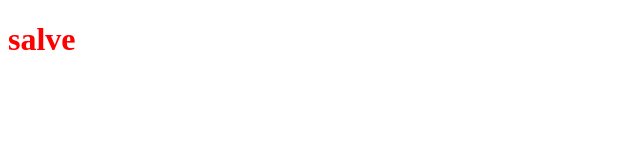
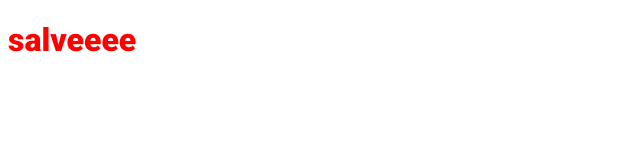
Before and after one commit to enzobonf/ignews, a Next.js app: page / in a window 1280 px wide. Shown: the top 160 px of the page, without its empty margins (0-640 px from the left). Built offline with nearby package versions, Linux system fonts and the light colour scheme.

Commit message:
feat: adicionando fonte externa (Google Fonts)

```diff
--- /dev/null
+++ b/src/pages/_document.tsx
@@ -0,0 +1,26 @@
+import Document, { Html, Head, Main, NextScript } from 'next/document';
+
+export default class MyDocument extends Document {
+  render() {
+    return (
+      <Html>
+        <Head>
+          <link rel="preconnect" href="https://fonts.googleapis.com" />
+          <link
+            rel="preconnect"
+            href="https://fonts.gstatic.com"
+            crossOrigin="true"
+          />
+          <link
+            href="https://fonts.googleapis.com/css2?family=Roboto:wght@400;700;900&display=swap"
+            rel="stylesheet"
+          />
+        </Head>
+        <body>
+          <Main />
+          <NextScript />
+        </body>
+      </Html>
+    );
+  }
+}
--- a/src/pages/index.tsx
+++ b/src/pages/index.tsx
@@ -2,5 +2,5 @@
 import styles from '../styles/home.module.scss';
 
 export default function Home() {
-  return <h1 className={styles.title}>salve</h1>;
+  return <h1 className={styles.title}>salveeee</h1>;
 }
--- a/src/styles/home.module.scss
+++ b/src/styles/home.module.scss
@@ -1,3 +1,5 @@
 .title {
     color: red;
+    font-family: 'Roboto';
+    font-weight: 900;
 }
```
